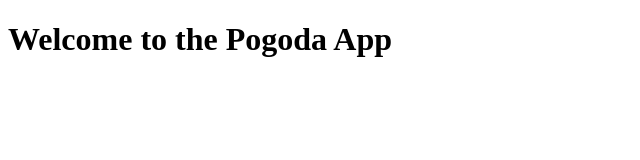
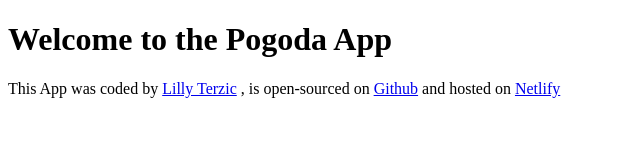
Before and after one commit to lilllyyyyyyyy/pogoda, a plain HTML site: page index.html in a window 1280 px wide. Shown: the whole page, without its empty margins (0-640 px from the left). Drawn offline with Linux system fonts and the light colour scheme.

Commit message:
links added

```diff
--- a/index.html
+++ b/index.html
@@ -7,5 +7,14 @@
 </head>
 <body>
     <h1> Welcome to the Pogoda App</h1>
+
+    <footer>
+        This App was coded by
+        <a href="https://github.com/lilllyyyyyyyy" target="_blank">Lilly Terzic</a>
+        , is open-sourced on
+        <a href="https://github.com/lilllyyyyyyyy/pogoda" target="_blank"> Github</a>
+        and hosted on
+        <a href="https://pogodaweatherapp.netlify.app" target="_blank">Netlify </a>
+    </footer>
 </body>
 </html>
```
